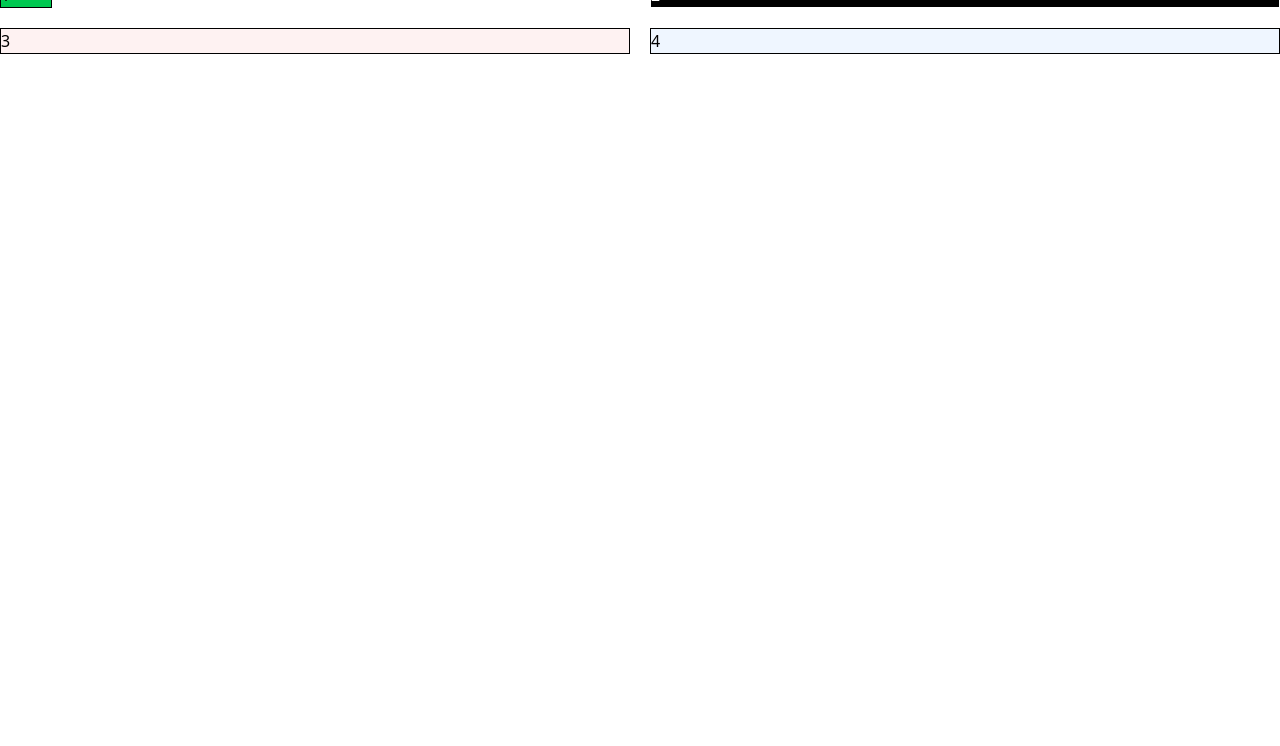
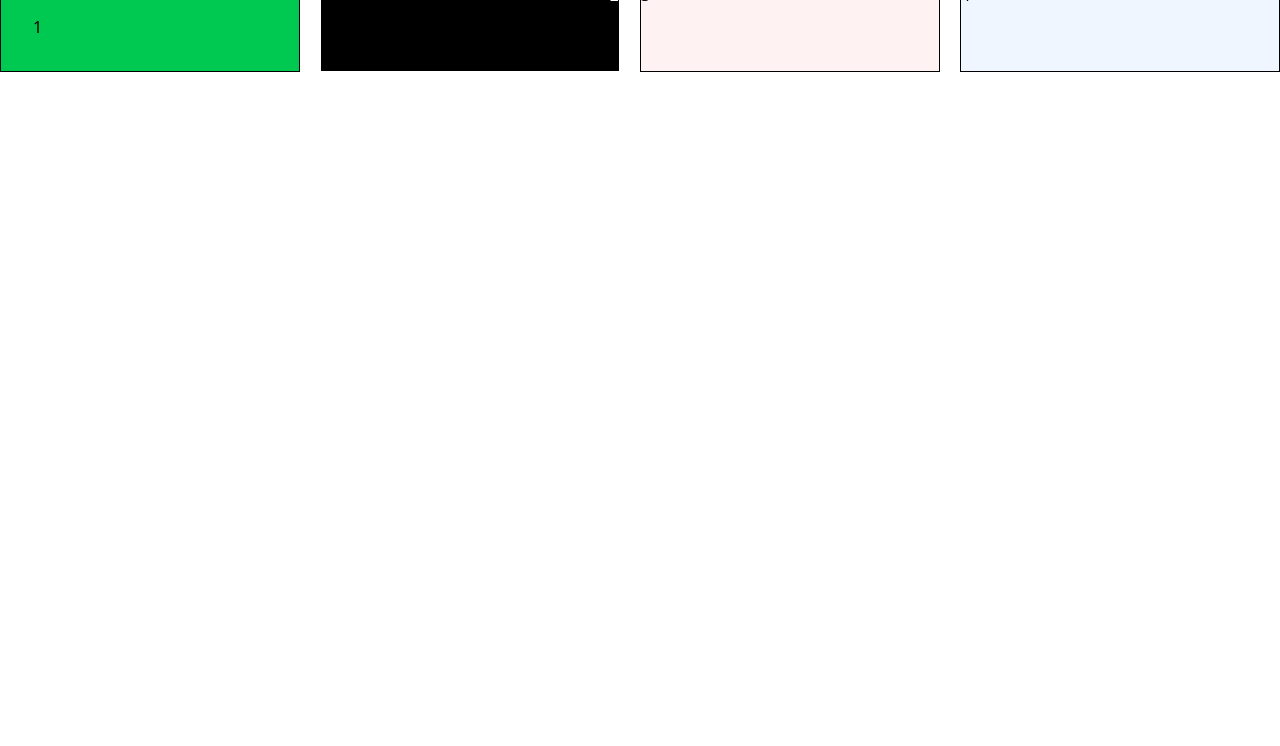
Before and after one commit to JosueSerejo/bootstrap-and-tailwind, a plain HTML site: page src/index.html in a window 1280 px wide. Shown: the part 54-800 px from the top of the page. Drawn offline with Linux system fonts and the light colour scheme.

Commit message:
bordas, padding e margin

```diff
--- a/src/index.html
+++ b/src/index.html
@@ -11,9 +11,9 @@
   <h1 class="bg-green-700 text-3xl font-bold underline">
     Hello world!
   </h1>
-  <section class="grid grid-cols-2 gap-5">
-    <div class="border w-13 bg-green-500">1</div>
-    <div class="border bg-black text-white">2</div>
+  <section class="grid grid-cols-4 flex space-x-5 ">
+    <div class="border bg-green-500  px-8 py-8 tex-center">1</div>
+    <div class="border bg-black text-white text-right">2</div>
     <div class="border bg-red-50">3</div>
     <div class="border bg-blue-50">4</div>
   </section>
```
Also changed, not shown: src/output.css.
